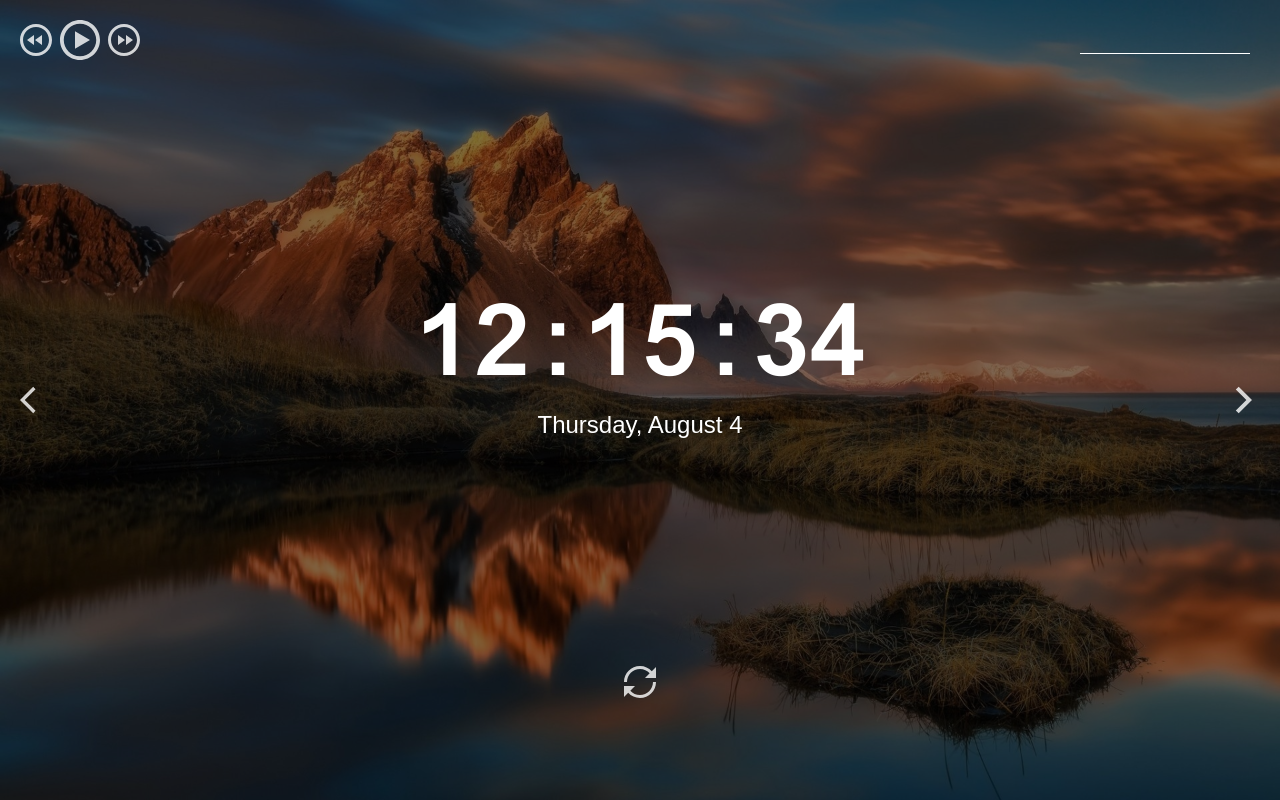
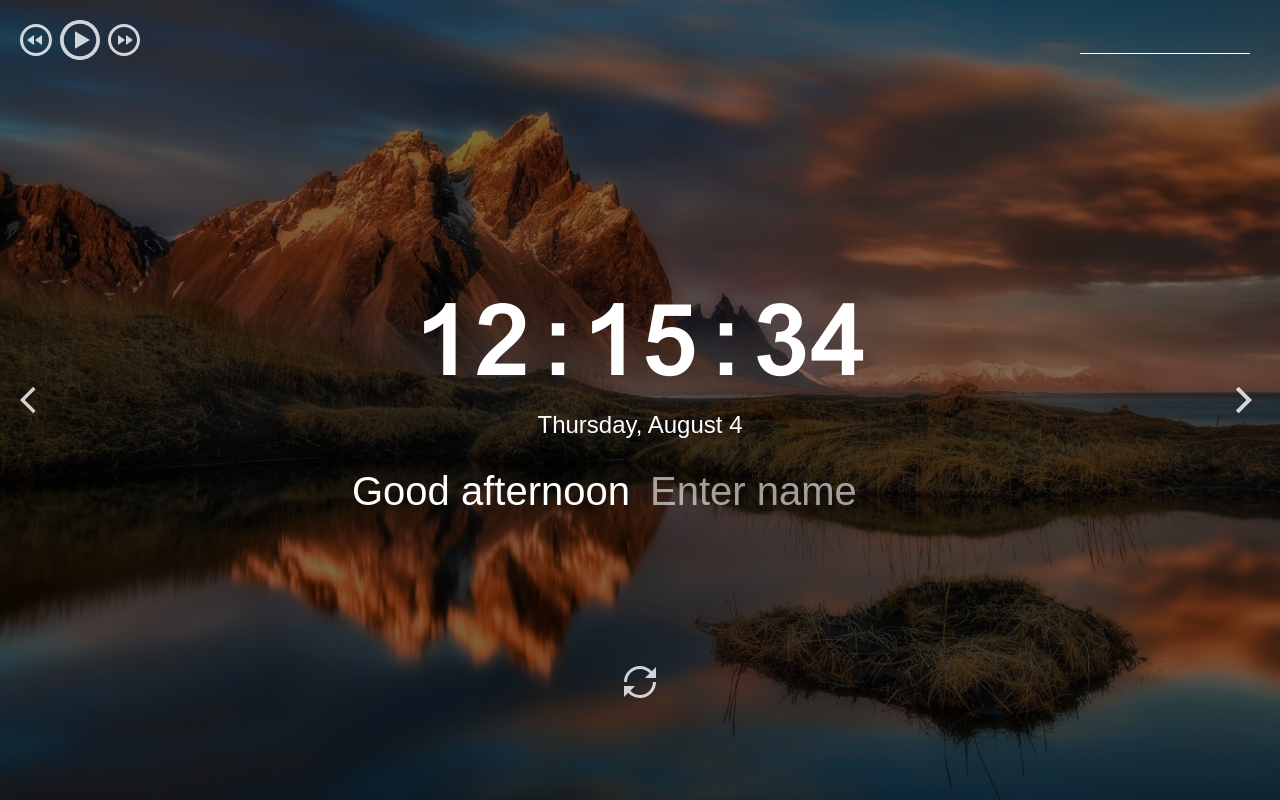
Before and after one commit to lickoneyou/momentum, a plain HTML site: page index.html in a window 1280 px wide. Drawn offline with Linux system fonts and the light colour scheme.

Commit message:
add greetings

```diff
--- a/index.html
+++ b/index.html
@@ -39,7 +39,7 @@
     <date class="date"></date>
     <div class="greeting-container">
       <span class="greeting"></span>
-      <input type="text" class="name" />
+      <input type="text" class="name" placeholder="Enter name"/>
     </div>
   </main>
   <footer class="footer">
--- a/script.js
+++ b/script.js
@@ -6,6 +6,7 @@ function time() {
   const s = date.getSeconds() < 10 ? '0' + date.getSeconds() : date.getSeconds()
   document.querySelector('.time').innerHTML = `${h}:${m}:${s}`
   calendar(date)
+  greetings(h)
 }
 
 setInterval(time, 1000)
@@ -43,3 +44,16 @@ function calendar(date) {
   const numDay = date.getDay()
   document.querySelector('.date').innerHTML = `${day}, ${month} ${numDay}`
 }
+
+/// greetings
+
+function greetings(h) {
+  const greeting = document.querySelector('.greeting')
+  if (h <= 5) greeting.innerHTML = 'Good night'
+  else if (h >= 6 && h < 12) greeting.innerHTML = 'Good morning'
+  else if (h >= 12 && h < 18) greeting.innerHTML = 'Good afternoon'
+  else 'Good evening'
+}
+
+
+/// name
```
